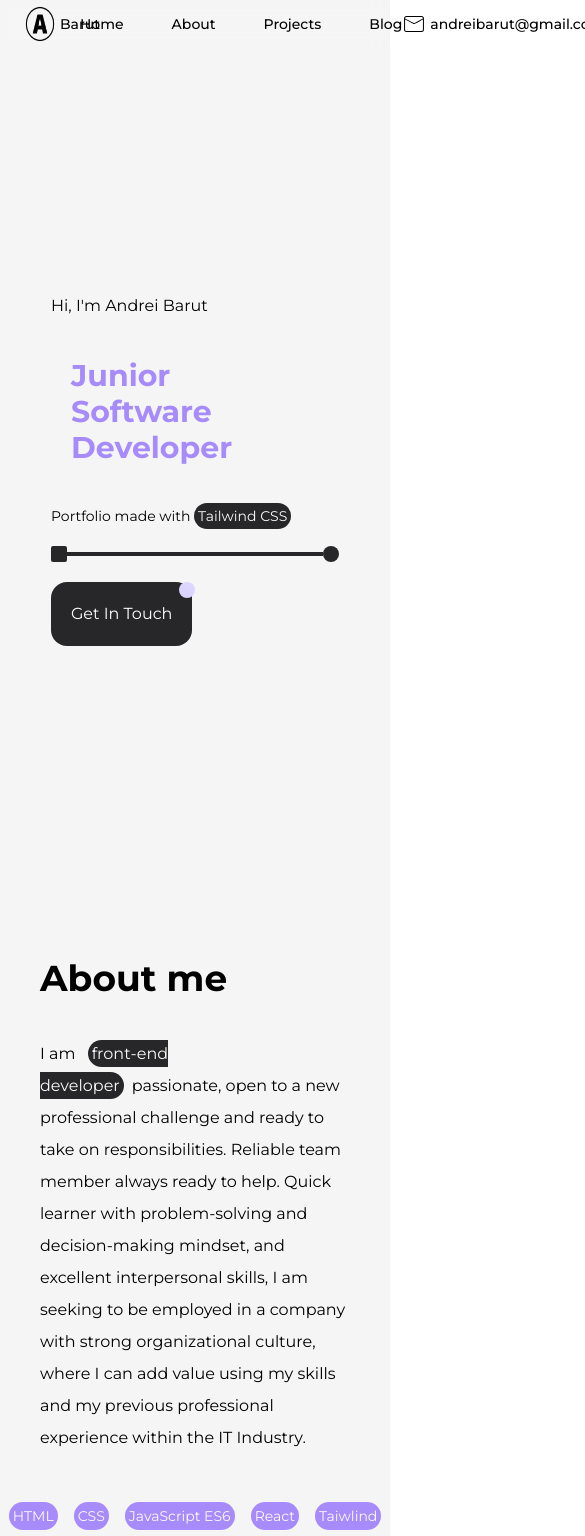
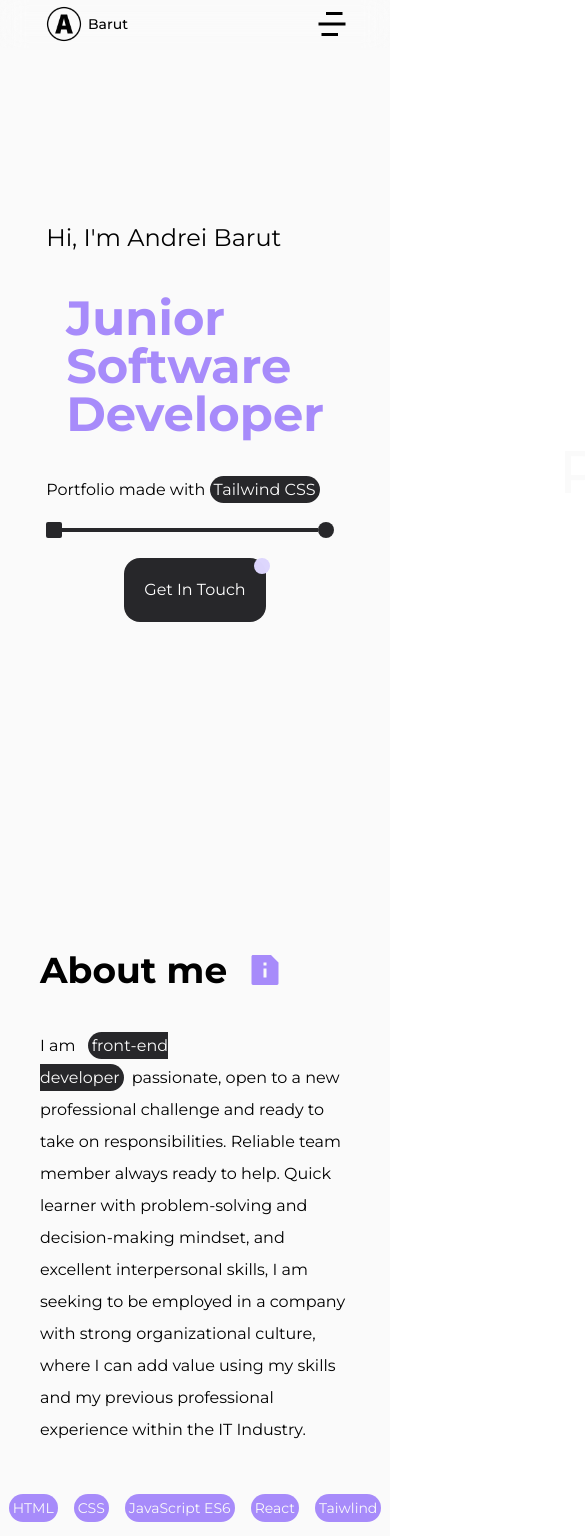
Before and after one commit to andreiBarut/minimalist-web-portfolio, a React (Vite) app: page / in a window 390 px wide. Shown: the top 1536 px of the page, 585 px wide, since content can reach past the window. Built offline with nearby package versions, Linux system fonts and the light colour scheme; a web font is replaced by a local one.

Commit message:
added hamburger menu

```diff
--- a/package.json
+++ b/package.json
@@ -10,6 +10,7 @@
   },
   "dependencies": {
     "react": "^18.2.0",
+    "react-awesome-reveal": "^4.2.3",
     "react-dom": "^18.2.0",
     "react-icons": "^4.7.1",
     "react-router-dom": "^6.8.1"
--- a/src/App.css
+++ b/src/App.css
@@ -11,3 +11,52 @@
 .about-container {
 	height: 92vh;
 } */
+
+.hi-container {
+	animation-name: appear;
+	animation-duration: 2s;
+	opacity: 0;
+	display: flex;
+	justify-content: center;
+	align-items: center;
+	position: absolute;
+	top: 50%;
+	left: 50%;
+
+	/* animation: ease-in; */
+}
+
+@keyframes appear {
+	0% {
+		opacity: 1;
+		transform: scale(0);
+	}
+	5% {
+		opacity: 1;
+		transform: scale(2);
+	}
+	50% {
+		opacity: 1;
+		transform: scale(5);
+	}
+	95% {
+		opacity: 0;
+		transform: scale(16);
+	}
+}
+
+.app-content-container {
+	opacity: 1;
+	animation-name: content-appear;
+	animation-delay: 1s;
+	animation-duration: 1s;
+	animation-fill-mode: backwards;
+}
+@keyframes content-appear {
+	from {
+		opacity: 0;
+	}
+	to {
+		opacity: 1;
+	}
+}
--- a/src/App.jsx
+++ b/src/App.jsx
@@ -6,16 +6,28 @@ import { BrowserRouter, Routes, Route } from "react-router-dom";
 import Home from "./pages/Home";
 import About from "./pages/About";
 import Projects from "./pages/Projects";
+import Hi from "./components/Hi";
+import { Fade, Zoom, Reveal, Flip, Slide } from "react-awesome-reveal";
 
 function App() {
 	const [count, setCount] = useState(0);
 
 	return (
-		<div className="App bg-neutral-100">
-			<Navbar />
-			<Home />
-			<About />
-			<Projects />
+		<div className="App bg-zinc-50">
+			<Hi />
+
+			<div className="app-content-container">
+				<Navbar />
+				<Slide direction="left" delay={0} damping={0}>
+					<Home />
+				</Slide>
+				<Slide direction="right" delay={0} damping={0}>
+					<About />
+				</Slide>
+				<Slide direction="left" delay={0}>
+					<Projects />
+				</Slide>
+			</div>
 		</div>
 	);
 }
--- /dev/null
+++ b/src/components/Hi.jsx
@@ -0,0 +1,10 @@
+import { ImSpinner10 } from "react-icons/im";
+const Hi = () => {
+	return (
+		<div className="hi-container">
+			<ImSpinner10 className="animate-spin text-6xl text-violet-500" />
+		</div>
+	);
+};
+
+export default Hi;
--- /dev/null
+++ b/src/components/MobileNav.jsx
@@ -0,0 +1,12 @@
+import { useState } from "react";
+
+const MobileNav = () => {
+	return (
+		<>
+			<div className="z-10 fixed right-0 bg-violet-500 h-full w-1/2">
+				mobilenav
+			</div>
+		</>
+	);
+};
+export default MobileNav;
--- a/src/components/Navbar.jsx
+++ b/src/components/Navbar.jsx
@@ -1,15 +1,76 @@
 import personalLogo from "../assets/AB-logos_transparent.png";
 import { CiMail } from "react-icons/ci";
+import { RiMenu4Fill } from "react-icons/ri";
 import { Link } from "react-router-dom";
+import MobileNav from "./MobileNav";
+import { useState } from "react";
 
 const Navbar = () => {
+	const [isClicked, setIsClicked] = useState(false);
+	const [menuPosition, setMenuPosition] = useState("translateX(200%)");
+	const [skew, setSkew] = useState("skew(0deg");
+	const [menuColor, setMenuColor] = useState("black");
+	const mobileNav = (
+		<div
+			className="z-10 fixed right-0 bg-violet-500 h-full w-1/2 lg:hidden"
+			style={{
+				transform: `${menuPosition}`,
+				transitionProperty: "all",
+				transition: "0.8s",
+			}}
+		>
+			<ul
+				className="flex flex-col justify-center items-center text-center text-zinc-50 gap-10"
+				style={{
+					margin: "0",
+					position: "absolute",
+					top: "50%",
+					left: "50%",
+					transform: "translate(-50%, -50%",
+				}}
+			>
+				<li className="hover:scale-125 text-6xl font-medium transition-all">
+					<a href="#">Home</a>
+				</li>
+				<li className="hover:scale-125 text-6xl font-medium transition-all">
+					<a href="#">About</a>
+				</li>
+				<li className="hover:scale-125 text-6xl font-medium transition-all">
+					<a href="#">Projects</a>
+				</li>
+				<li className="hover:scale-125 text-6xl font-medium transition-all">
+					<a href="#">Blog</a>
+				</li>
+			</ul>
+		</div>
+	);
+
+	const handleClick = (e) => {
+		if (isClicked === false) {
+			setIsClicked(true);
+			setMenuPosition("translateX(0%)");
+			setSkew("skew(180deg)");
+			setMenuColor("white");
+			console.log(isClicked);
+		} else if (isClicked === true) {
+			setIsClicked(false);
+			setMenuPosition("translateX(200%)");
+			setSkew("skew(0deg)");
+			setMenuColor("black");
+			console.log(isClicked);
+		}
+		console.log(menuPosition);
+	};
+
 	return (
-		<nav className="navbar-container flex items-center justify-between px-10 transition-all font-medium  backdrop-blur w-screen lg:w-auto text-sm md:text-lg">
+		<>
+			{mobileNav}
+			<nav className="navbar-container fixed flex items-center justify-between px-10 transition-all font-medium filter backdrop-blur-md w-screen  text-sm md:text-lg z-50">
 				<div className="navbar-logo flex items-center justify-center transform hover:scale-125  cursor-pointer transition-all  animate-pulse">
 					<img src={personalLogo} alt="my personal logo" className="h-12 w-auto " />
 					Barut
 				</div>
-			<ul className="navbar-menu flex gap-12">
+				<ul className="navbar-menu gap-12 hidden lg:flex">
 					<li className="hover:scale-125   transition-all">
 						<a href="#">Home</a>
 					</li>
@@ -23,11 +84,19 @@ const Navbar = () => {
 						<a href="#">Blog</a>
 					</li>
 				</ul>
-			<div className="navbar-mail flex items-center justify-center gap-1 hover:scale-125  transition-all">
+				<RiMenu4Fill
+					className="flex text-4xl lg:hidden z-10 cursor-pointer"
+					onClick={handleClick}
+					style={{ transform: `${skew}`, transition: "0.8s", color: `${menuColor}` }}
+				/>
+
+				<div className="navbar-mail hidden lg:flex items-center justify-center gap-1 hover:scale-125  transition-all">
 					<CiMail className="text-2xl" />
+
 					<a href="#">andreibarut@gmail.com</a>
 				</div>
 			</nav>
+		</>
 	);
 };
 
--- a/src/pages/About.jsx
+++ b/src/pages/About.jsx
@@ -1,8 +1,8 @@
 import aboutPicture from "../assets/about-picture-removebg.png";
-
+import { RiFileInfoFill } from "react-icons/ri";
 const About = () => {
 	return (
-		<div className="about-container flex flex-col-reverse items-center md:flex-row justify-center h-screen lg:h-screen xl:h-screen p-0  lg:p-52 gap-10 md:gap-20 lg:gap-32 relative">
+		<div className="about-container flex flex-col-reverse items-center md:flex-row justify-center h-screen  p-0  lg:p-52 gap-10 md:gap-20 lg:gap-32 relative">
 			<section className="w-full md:w-1/2 flex justify-center flex-col text-sm items-center">
 				<img
 					src={aboutPicture}
@@ -62,12 +62,15 @@ const About = () => {
 				</ul>
 			</section>
 			<section className="px-10 md:w-1/2 flex flex-col justify-center items-start gap-10 text-md">
-				<h2 className="text-4xl font-bold">About me</h2>
-				<div className="hidden md:flex items-center">
+				<h2 className="text-4xl font-bold flex gap-5 justify-center items-center ">
+					About me
+					<RiFileInfoFill className="text-4xl text-violet-400 animate-pulse" />
+				</h2>
+				{/* <div className="hidden md:flex items-center">
 					<div className="w-4 h-4 rounded-full bg-zinc-800"></div>
 					<div className="w-64 h-1 bg-zinc-800"></div>
 					<div className="w-4 h-4 rounded-sm bg-zinc-800"></div>
-				</div>
+				</div> */}
 				<p className=" leading-8">
 					I am{" "}
 					<span className="bg-zinc-800 text-neutral-50 m-2 inline  rounded-2xl  p-1">
--- a/src/pages/Home.jsx
+++ b/src/pages/Home.jsx
@@ -2,34 +2,34 @@ import profilePic from "../assets/profilePic-removebg.png";
 
 const Home = () => {
 	return (
-		<div className="home-container flex justify-center flex-row items-center  gap-5 md:gap-24 lg:gap-52 h-screen">
+		<div className="home-container flex justify-center flex-row items-center  gap-5 md:gap-24 lg:gap-52 h-screen mb-10">
 			<section className="flex flex-col justify-center items-start gap-5 transition-all relative">
-				<h6 className="text-md lg:text-xl xl:text-2xl animate-pulse">
+				<h6 className="text-2xl lg:text-3xl xl:text-4xl animate-pulse">
 					Hi, I'm Andrei Barut
 				</h6>
-				<h2 className="text-3xl lg:text-5xl xl:text-6xl font-bold text-violet-400 rounded-xl p-5">
+				<h2 className="text-5xl xl:text-6xl font-bold text-violet-400 rounded-xl p-5">
 					Junior <br /> Software <br /> Developer
 				</h2>
-				<p className="text-sm ">
+				<p className="text-md ">
 					Portfolio made with{" "}
 					<span className="bg-zinc-800 text-neutral-50    rounded-2xl p-1">
 						Tailwind CSS
 					</span>
 				</p>
-				<div className="flex items-center">
+				<div className="flex items-center md:flex">
 					<div className="w-4 h-4 rounded-sm bg-zinc-800"></div>
 					<div className="w-64 h-1 bg-zinc-800"></div>
 					<div className="w-4 h-4 rounded-full bg-zinc-800"></div>
 				</div>
-				<button className="bg-zinc-800 text-white p-5 rounded-2xl hover:bg-violet-400 hover:ring hover:ring-zinc-600 hover:ring-offset-8 transition-all    hover:scale-105">
+				<button className="bg-zinc-800 text-white p-5 rounded-2xl hover:bg-violet-400 hover:ring hover:ring-zinc-600 hover:ring-offset-8 transition-all    hover:scale-105 mx-auto md:mx-0">
 					Get In Touch
 				</button>
-				<div className="w-4 h-4 rounded-full bg-violet-200 absolute bottom-12 left-32 animate-pulse"></div>
+				<div className="w-4 h-4 rounded-full bg-violet-200 absolute bottom-12 left-52 md:left-32  animate-pulse"></div>
 			</section>
 			<section className="hidden md:block ">
-				<div className="bg-zinc-300 rounded-full w-80  transition-all ">
+				<div className="bg-zinc-300 rounded-full w-56 md:w-80 lg:w-96  transition-all ">
 					<img
-						className="w-80 filter  -translate-y-8  transition-all cursor-pointer grayscale hover:grayscale-0 "
+						className=" filter  -translate-y-8  transition-all cursor-pointer grayscale hover:grayscale-0 "
 						src={profilePic}
 						alt="photo of me"
 					/>
--- a/src/pages/Projects.jsx
+++ b/src/pages/Projects.jsx
@@ -1,11 +1,15 @@
 import voteVTO from "../assets/voteVTO.png";
+import { GiLightBulb } from "react-icons/gi";
 
 const Projects = () => {
 	return (
-		<div className="projects-container h-max lg:h-screen flex flex-col justify-center items-center">
-			<h1 className="text-4xl font-bold p-10">Some of my Recent Projects</h1>
+		<div className="projects-container h-max lg:h-screen flex flex-col justify-center items-center mb-10">
+			<h1 className="text-4xl font-bold p-10 flex justify-center items-center">
+				<GiLightBulb className="text-6xl text-violet-400 animate-pulse" />
+				Some of my Recent Projects{" "}
+			</h1>
 			<section className="flex justify-center gap-10 lg:gap-16 flex-wrap flex-col lg:flex-row">
-				<article className="flex flex-col justify-center items-center w-96 lg:w-1/4 p-5 drop-shadow-xl shadow-xl border-zinc-300 rounded-3xl">
+				<article className="flex flex-col justify-center items-center gap-2 w-96 lg:w-1/4 p-5 drop-shadow-xl shadow-xl border-zinc-300 rounded-3xl">
 					<img src={voteVTO} className=" rounded-xl" alt="project image" />
 					<h2 className=" text-2xl font-bold text-center">Custom Polls</h2>
 
```
Also changed, not shown: 1 other file (tests, documents, lock files or other folders). Lines whose indentation alone changed are shown as unchanged.
